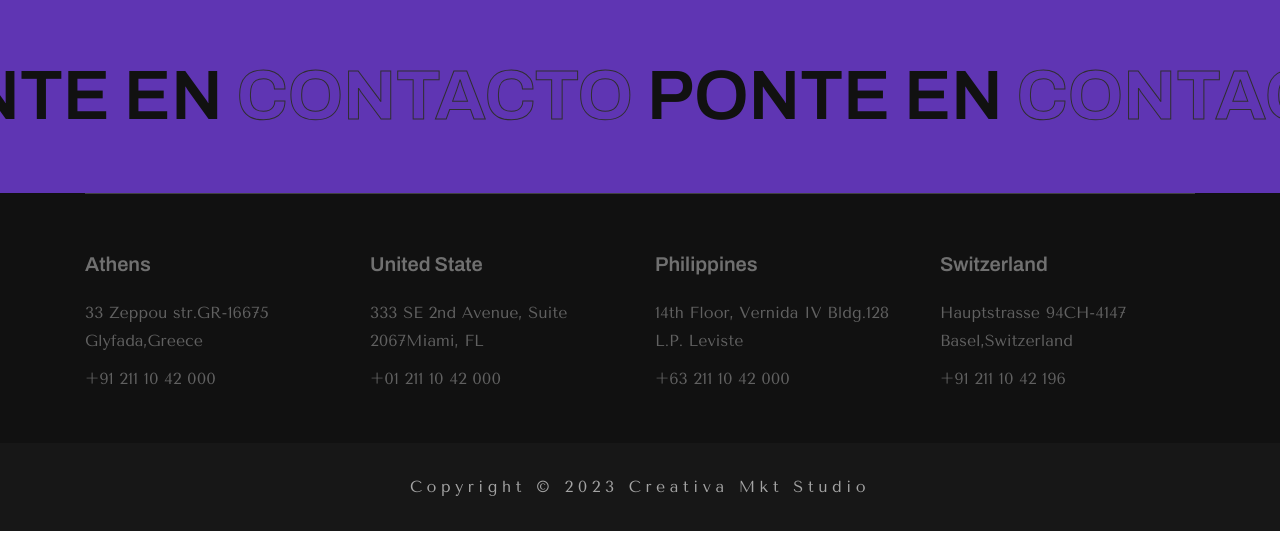
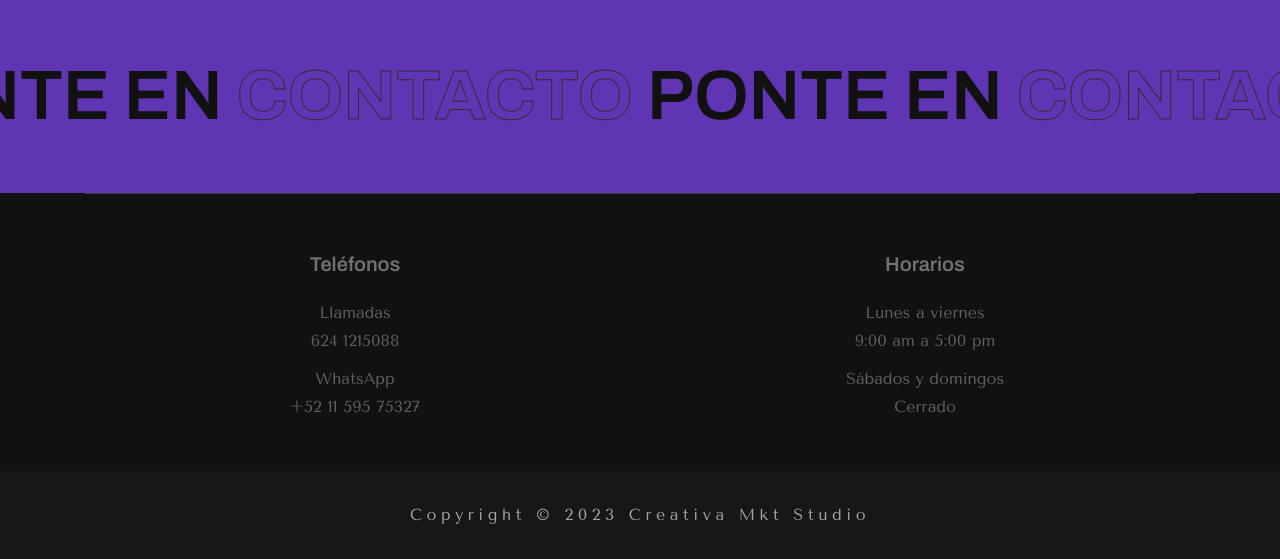
Before and after one commit to Ivonnemtz96/creativa, a PHP site: page /index.php in a window 1280 px wide. Shown: the part 4972-5531 px from the top of the page. Before the commit the page ends 5503 px from the top, so only its background shows below. Run offline with PHP 8.4, Linux system fonts and the light colour scheme; some libraries are stand-ins or nearby versions; some web fonts are replaced.

Commit message:
menu canva ok con links, footer, servicios se sigue diseñando

```diff
--- a/includes/footer.php
+++ b/includes/footer.php
@@ -3,77 +3,43 @@
      <section class="company-address-area footer__bg">
          <div class="container">
              <div class="address-wrapper pt-60 pb-10">
-                 <div class="row">
-                     <div class="col-lg-3 col-md-6">
+                 <div class="row justify-content-center">
+                     <div class="col-lg-6 col-md-6 text-center">
                          <div class="address-box mb-40">
-                             <h4 class="country-name mb-25">Athens</h4>
+                             <h4 class="country-name mb-25">Teléfonos</h4>
                              <div class="address-list">
                                  <ul>
                                      <li>
-                                         <a href="https://maps.google.com/" target="_blank">33 Zeppou
-                                             str.GR-16675
-                                             Glyfada,Greece</a>
+                                        Llamadas <br>
+                                         <a href="https://maps.google.com/" target="_blank">
+                                         624 1215088
+                                         </a>
                                      </li>
                                      <li>
-                                         <a href="tel:+912111042000">+91 211 10 42 000</a>
+                                        WhatsApp <br>
+                                         <a href="tel:+521159575327">+52 11 595 75327</a>
                                      </li>
                                  </ul>
                              </div>
                          </div>
                      </div>
-                     <div class="col-lg-3 col-md-6">
+                     <div class="col-lg-6 col-md-6 text-center">
                          <div class="address-box mb-40">
-                             <h4 class="country-name mb-25">United State</h4>
+                             <h4 class="country-name mb-25">Horarios</h4>
                              <div class="address-list">
                                  <ul>
                                      <li>
-                                         <a href="https://maps.google.com/" target="_blank">333 SE 2nd Avenue,
-                                             Suite
-                                             2067Miami,
-                                             FL</a>
+                                        Lunes a viernes <br>9:00 am a 5:00 pm
                                      </li>
                                      <li>
-                                         <a href="tel:+012111042000">+01 211 10 42 000</a>
+                                         Sábados y domingos <br>
+                                         Cerrado
                                      </li>
                                  </ul>
                              </div>
                          </div>
                      </div>
-                     <div class="col-lg-3 col-md-6">
-                         <div class="address-box mb-40">
-                             <h4 class="country-name mb-25">Philippines</h4>
-                             <div class="address-list">
-                                 <ul>
-                                     <li>
-                                         <a href="https://maps.google.com/" target="_blank">14th Floor,
-                                             Vernida IV
-                                             Bldg.128 L.P.
-                                             Leviste</a>
-                                     </li>
-                                     <li>
-                                         <a href="tel:+632111042000">+63 211 10 42 000</a>
-                                     </li>
-                                 </ul>
-                             </div>
-                         </div>
-                     </div>
-                     <div class="col-lg-3 col-md-6">
-                         <div class="address-box mb-40">
-                             <h4 class="country-name mb-25">Switzerland</h4>
-                             <div class="address-list">
-                                 <ul>
-                                     <li>
-                                         <a href="https://maps.google.com/" target="_blank">Hauptstrasse
-                                             94CH-4147
-                                             Basel,Switzerland</a>
-                                     </li>
-                                     <li>
-                                         <a href="tel:+912111042196">+91 211 10 42 196</a>
-                                     </li>
-                                 </ul>
-                             </div>
-                         </div>
-                     </div>
+
                  </div>
              </div>
          </div>
--- a/includes/menuCanva.php
+++ b/includes/menuCanva.php
@@ -112,7 +112,7 @@
                         </ul>
                     </li>
                     <li class="menu-item-has-children menu-item">
-                        <a href="#nosotros" class="drop-down" data-hover='Nosotros'> Nosotros</a>
+                        <a href="/#nosotros" class="drop-down" data-hover='Nosotros'> Nosotros</a>
                     </li>
                     <li class="menu-item-has-children menu-item">
                         <a href="/contacto" class="drop-down" data-hover='Contact'> Contacto</a>
```
Also changed, not shown: modules/servicios.php (+6 -8 lines).
